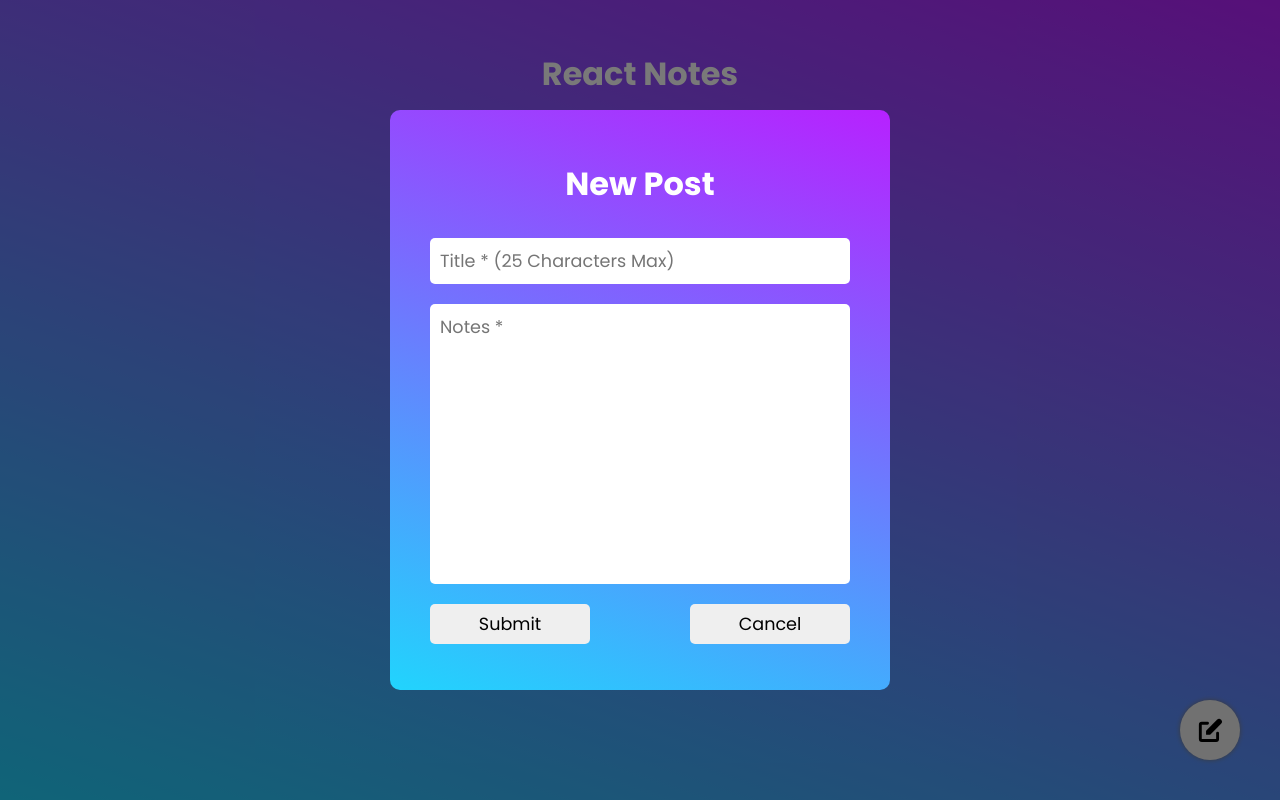
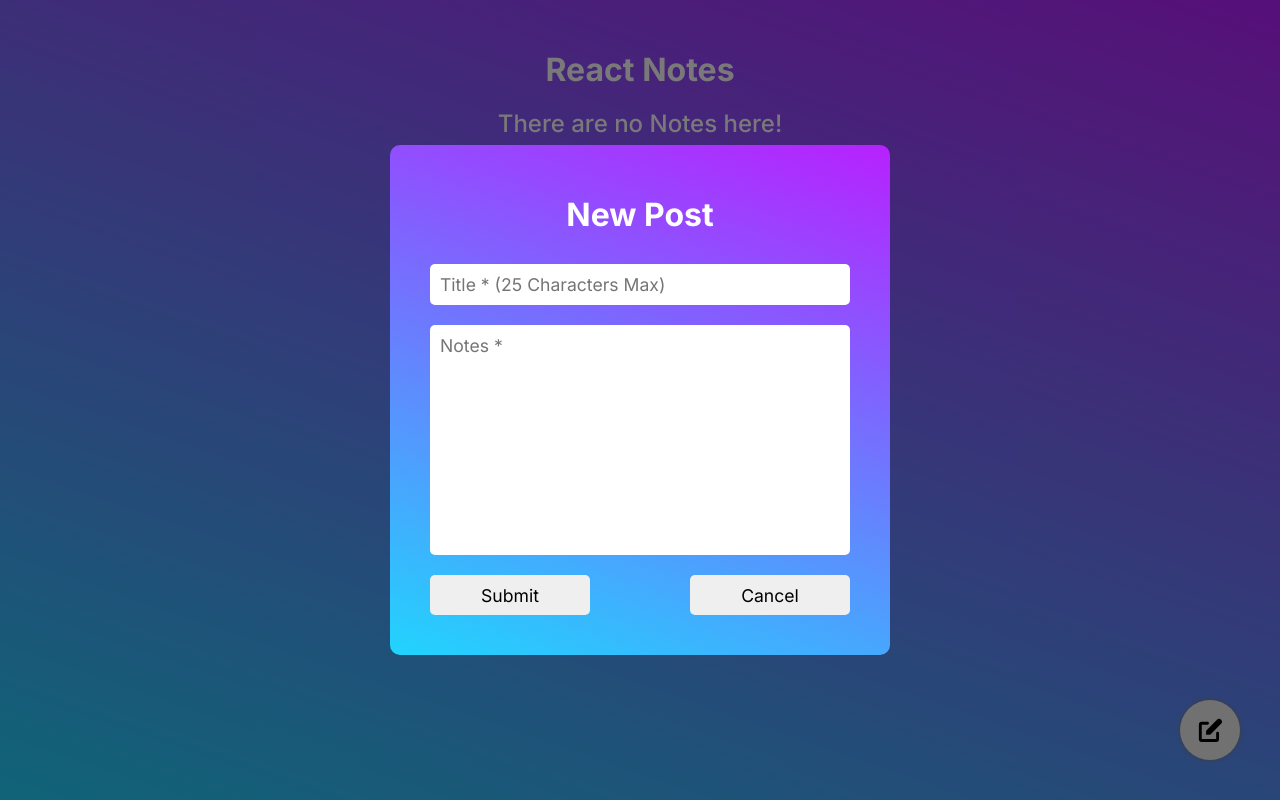
Before and after one commit to lawmake-praveen/react-notes, a React (Vite) app: page / in a window 1280 px wide. Both pictures are taken after a click on the button "Create Notes". Built offline with nearby package versions, Linux system fonts and the light colour scheme.

Commit message:
Update index.css

```diff
--- a/src/index.css
+++ b/src/index.css
@@ -1,10 +1,10 @@
-@import url("https://fonts.googleapis.com/css2?family=Poppins:ital,wght@0,100;0,200;0,300;0,400;0,500;0,600;0,700;0,800;0,900;1,100;1,200;1,300;1,400;1,500;1,600;1,700;1,800;1,900&family=Roboto:ital,wght@0,100;0,300;0,400;0,500;0,700;0,900;1,100;1,300;1,400;1,500;1,700;1,900&display=swap");
+@import url("https://fonts.googleapis.com/css2?family=Inter+Tight:ital,wght@0,100;0,200;0,300;0,400;0,500;0,600;0,700;0,800;0,900;1,700&family=Inter:wght@100;200;300;400;500;600;700;800;900&family=Poppins:ital,wght@0,100;0,200;0,300;0,400;0,500;0,600;0,700;0,800;0,900;1,100;1,200;1,300;1,400;1,500;1,600;1,700;1,800;1,900&display=swap");
 body {
   margin: 0;
 }
 
 * {
-  font-family: Poppins, Roboto, sans-serif;
+  font-family: Inter, sans-serif;
   transition: all 0.3s;
   outline: none;
   box-sizing: border-box;
@@ -13,7 +13,7 @@
 .app {
   background-color: #21d4fd;
   background-image: linear-gradient(19deg, #21d4fd 0%, #b721ff 100%);
-  min-height: 100vh;
+  height: 100vh;
   padding: 50px;
 }
 .app .header {
@@ -60,7 +60,8 @@
 }
 .app .form-container .form {
   width: 500px;
-  height: 580px;
+  height: -moz-fit-content;
+  height: fit-content;
   padding: 40px;
   border-radius: 10px;
   border: none;
@@ -224,12 +225,13 @@
   font-weight: 500;
 }
 
-@media (width < 500px) {
+@media (max-width: 500px) {
   .app {
     padding: 50px 10px;
   }
   .app .form-container .form {
-    width: 380px;
+    padding: 40px 15px;
+    width: 340px;
   }
   .app .form-container .form .button-area button {
     width: 120px;
```
